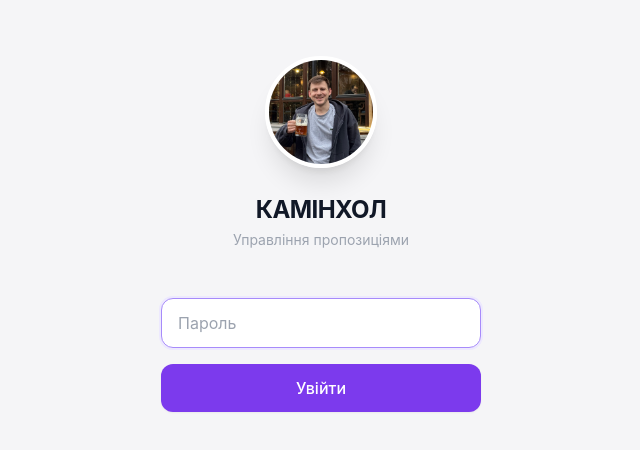
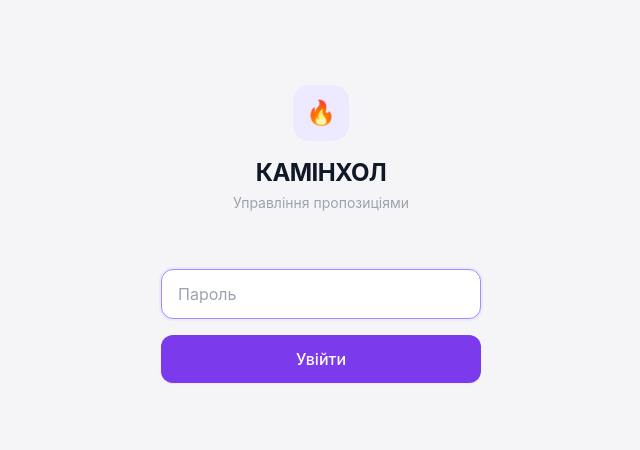
Before and after one commit to agency45tools/kaminhall-offers, a Next.js app: page / in a window 1280 px wide. Shown: the part 166-616 px from the top of the page, without its empty margins (319-959 px from the left). Built offline with nearby package versions, Linux system fonts and the light colour scheme.

Commit message:
revert: restore original login screen

```diff
--- a/src/app/page.tsx
+++ b/src/app/page.tsx
@@ -23,9 +23,6 @@ const STORAGE_KEY = 'kaminhall_catalog_v1'
 function PasswordGate({ onAuth }: { onAuth: () => void }) {
   const [value, setValue] = useState('')
   const [error, setError] = useState(false)
-  const [transform, setTransform] = useState({ rotateX: 0, rotateY: 0 })
-  const containerRef = useRef<HTMLDivElement>(null)
-
   const submit = () => {
     if (value === APP_PASSWORD) {
       sessionStorage.setItem('kh_auth', '1')
@@ -37,45 +34,12 @@ function PasswordGate({ onAuth }: { onAuth: () => void }) {
     }
   }
 
-  const handleMouseMove = (e: React.MouseEvent) => {
-    const rect = containerRef.current?.getBoundingClientRect()
-    if (!rect) return
-    const cx = rect.left + rect.width / 2
-    const cy = rect.top + rect.height / 2
-    const dx = (e.clientX - cx) / (rect.width / 2)
-    const dy = (e.clientY - cy) / (rect.height / 2)
-    setTransform({ rotateX: -dy * 12, rotateY: dx * 12 })
-  }
-
-  const handleMouseLeave = () => {
-    setTransform({ rotateX: 0, rotateY: 0 })
-  }
-
   return (
-    <div
-      className="min-h-screen flex items-center justify-center bg-[#f5f5f7]"
-      onMouseMove={handleMouseMove}
-      onMouseLeave={handleMouseLeave}
-    >
+    <div className="min-h-screen flex items-center justify-center bg-[#f5f5f7]">
       <div className="w-80 space-y-4">
-        <div className="text-center mb-8">
-          <div
-            ref={containerRef}
-            className="inline-block mb-5"
-            style={{
-              perspective: '600px',
-              transform: `rotateX(${transform.rotateX}deg) rotateY(${transform.rotateY}deg)`,
-              transition: 'transform 0.1s ease-out',
-              transformStyle: 'preserve-3d',
-            }}
-          >
-            <img
-              src="/avatar.jpg"
-              alt="avatar"
-              className="w-28 h-28 rounded-full object-cover object-top shadow-xl border-4 border-white"
-              style={{ display: 'block' }}
-              draggable={false}
-            />
+        <div className="text-center mb-10">
+          <div className="inline-flex items-center justify-center w-14 h-14 rounded-2xl bg-violet-100 mb-4">
+            <span className="text-2xl">🔥</span>
           </div>
           <div className="text-2xl font-bold text-gray-900 tracking-tight">КАМІНХОЛ</div>
           <div className="text-sm text-gray-400 mt-1">Управління пропозиціями</div>
```
